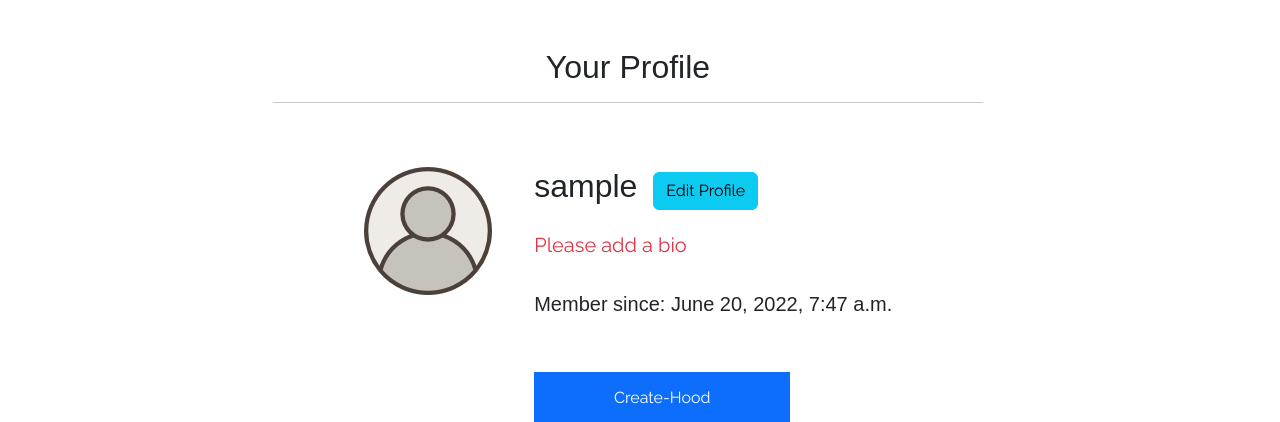
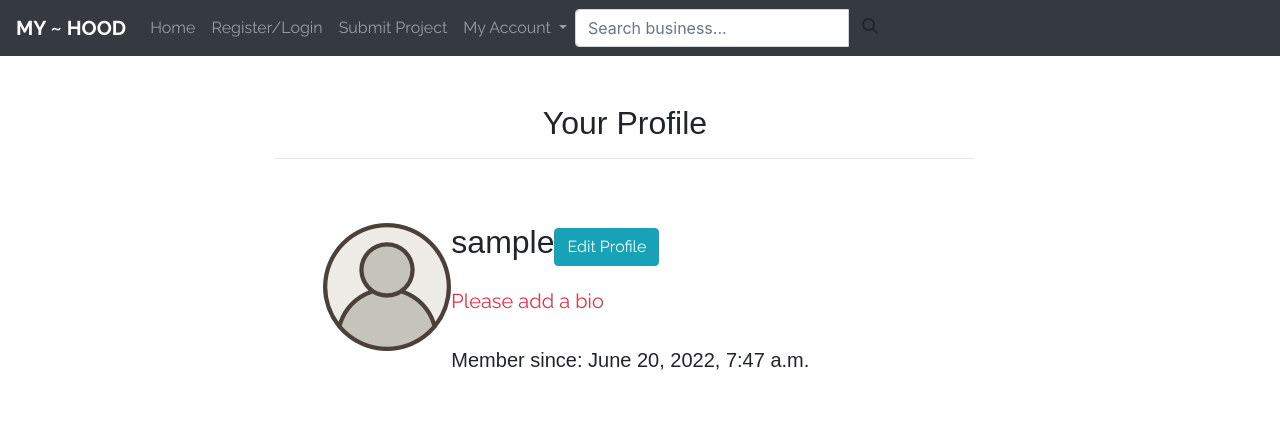
Before and after one commit to Williamsoditi/The-Block, a Django app: page /profile/ in a window 1280 px wide. Shown: the top 422 px of the page. Run offline with Django 4.2, Linux system fonts and the light colour scheme; the visitor is signed in with stand-in values (Sample User, id 1); data comes from the database, SQL or seed files in the repository; some libraries are stand-ins or nearby versions; some web fonts are replaced.

Commit message:
Feat : Adds navbar

```diff
--- a/HoodApp/templates/base.html
+++ b/HoodApp/templates/base.html
@@ -1,4 +1,4 @@
-{% load bootstrap5 %}
+{% load bootstrap4 %}
 {% load static %}
 <!DOCTYPE html>
 <html lang="en">
--- a/HoodApp/templates/business/create_biz.html
+++ b/HoodApp/templates/business/create_biz.html
@@ -1,11 +1,10 @@
 {%extends 'base.html' %}
 {% load static %}
-{% load bootstrap5 %}
+{% load bootstrap4 %}
 {% block content %}
 
 <div class="container-fluid">
     <div class="row">
-      <!-- Empty div -->
       <div class="col-md-3"></div>
       <div class="col-md-6 mt-3">
         <div class="panel panel-default">
@@ -29,7 +28,6 @@
         </div>
 
       </div>
-      <!-- empty div -->
       <div class="col-md-3"></div>
     </div>
 </div>
--- a/HoodApp/templates/django_registration/registration_form.html
+++ b/HoodApp/templates/django_registration/registration_form.html
@@ -1,5 +1,5 @@
 {%extends 'registration/base.html' %}
-{% load bootstrap5 %}
+{% load bootstrap4 %}
 {% block content %}
 
 <div class="container-fluid ps-md-0">
--- a/HoodApp/templates/home.html
+++ b/HoodApp/templates/home.html
@@ -1,6 +1,6 @@
 {%extends 'base.html' %}
 {% load static %}
-{% load bootstrap5 %}
+{% load bootstrap4 %}
 {% block content %}
 
 <div class="overall">
--- a/HoodApp/templates/hood/create_hood.html
+++ b/HoodApp/templates/hood/create_hood.html
@@ -1,6 +1,6 @@
 {%extends 'base.html' %}
 {% load static %}
-{% load bootstrap5 %}
+{% load bootstrap4 %}
 {% block content %}
 
 <div class="container-fluid">
--- a/HoodApp/templates/navbar.html
+++ b/HoodApp/templates/navbar.html
@@ -0,0 +1,44 @@
+<nav class="navbar navbar-expand-md bg-dark text-white navbar-dark">
+    <a class="navbar-brand" href="/"><strong>MY ~ HOOD</strong></a>
+    <button class="navbar-toggler" type="button" data-toggle="collapse" data-target="#collapsibleNavbar">
+        <span class="navbar-toggler-icon"></span>
+    </button>
+    <div class="collapse navbar-collapse" id="collapsibleNavbar">
+        <ul class="nav navbar-nav navbar-left">
+            <li class="nav-item">
+                <a class="nav-link" href="/">Home</a>
+            </li>
+            <li class="nav-item">
+                <a class="nav-link" href="/accounts/login/">Register/Login</a>
+            </li>
+            <li class="nav-item">
+                <a class="nav-link" href="/project/project">Submit Project</a>
+            </li>
+            <li class="nav-item dropdown">
+                <a class="nav-link dropdown-toggle" href="#" id="navbardrop" data-toggle="dropdown">
+                    My Account
+                </a>
+                <div class="dropdown-menu">
+                    {% if user.is_authenticated %}
+                    <a class="dropdown-item" href="/profile">Profile</a>
+                    <a class="dropdown-item" href="/project/project/">Add Project</a>
+                    <a class="dropdown-item" href="/logout">Logout</a>
+                    {% else %}
+                    <small class="text-center">Please log in</small>
+                    <a class="nav-link" href="/accounts/login/">Register/Login</a>
+                    {% endif %}
+                </div>
+            </li>
+        </ul>
+        <ul class="nav navbar-nav navbar-right">
+            <form class="form-inline my-2 my-lg-0" role="search" action="{% url 'search' %}">
+                <div class="input-group " >
+                  <input type="text" class="form-control" placeholder="Search business..." name="search"  >
+                  <div class="input-group-btn">
+                    <button class="btn btn-default" type="submit"><i class="fa fa-search" aria-hidden="true"></i></button>
+                  </div>
+                </div>
+            </form>
+        </ul>
+    </div>
+</nav>
--- a/HoodApp/templates/post/create_post.html
+++ b/HoodApp/templates/post/create_post.html
@@ -1,6 +1,6 @@
 {%extends 'base.html' %}
 {% load static %}
-{% load bootstrap5 %}
+{% load bootstrap4 %}
 {% block content %}
 
 <div class="container-fluid">
--- a/HoodApp/templates/profile/create_profile.html
+++ b/HoodApp/templates/profile/create_profile.html
@@ -1,5 +1,5 @@
 {% extends 'base.html' %}
-{% load bootstrap5 %}
+{% load bootstrap4 %}
 {% block content %}
 
 <div class="container-fluid" style="overflow:scroll!important">
--- a/HoodApp/templates/profile/profile.html
+++ b/HoodApp/templates/profile/profile.html
@@ -1,5 +1,5 @@
 {%extends 'base.html'%}
-{% load bootstrap5 %}
+{% load bootstrap4 %}
 {% block content %}
 {% load static %}
 <div class="container">
--- a/HoodApp/templates/profile/update_profile.html
+++ b/HoodApp/templates/profile/update_profile.html
@@ -1,5 +1,5 @@
 {% extends 'base.html' %}
-{% load bootstrap5 %}
+{% load bootstrap4 %}
 {% block content %}
 
 <div class="container-fluid">
--- a/HoodApp/templates/registration/base.html
+++ b/HoodApp/templates/registration/base.html
@@ -1,4 +1,4 @@
-{% load bootstrap5 %}
+{% load bootstrap4 %}
 {% load static %}
 <!DOCTYPE html>
 <html>
--- a/HoodApp/templates/registration/login.html
+++ b/HoodApp/templates/registration/login.html
@@ -1,5 +1,5 @@
 {%extends 'registration/base.html' %}
-{% load bootstrap5 %}
+{% load bootstrap4 %}
 {% block content %}
 
 <div class="container-fluid ps-md-0">
@@ -9,7 +9,6 @@
             <div class="login d-flex align-items-center py-5">
                 <div class="container">
                     <div class="row">
-                        <h2 class="text-center"><a href="/" class="sign-head">THE ~ BLOCK</a></h2>
                         <div class="col-md-9 col-lg-8 mx-auto mt-3">
                             <h3 class="login-heading mb-4">Sign In</h3>
                             <hr>
--- a/HoodCore/settings.py
+++ b/HoodCore/settings.py
@@ -45,9 +45,8 @@ INSTALLED_APPS = [
     'django.contrib.messages',
     'django.contrib.staticfiles',
     'HoodApp.apps.HoodappConfig',
-    # 'bootstrap3',
-    # 'bootstrap4',
-    'bootstrap5',
+    'bootstrap3',
+    'bootstrap4',
     'cloudinary',
     'rest_framework',
 ]
--- a/static/css/login.css
+++ b/static/css/login.css
@@ -14,7 +14,7 @@ h1, h2, h3, h4, h5, h6{
     font-family: 'Anek Malayalam', sans-serif;
 }
 .signup {
-    background-color: #028090 !important;
+    /* background-color: #028090 !important; */
     border-color: none;
 }
 .login {
@@ -36,6 +36,6 @@ h1, h2, h3, h4, h5, h6{
     color: black;
     font-weight: 700;
 }
-.sign-head:hover{
+/* .sign-head:hover{
     color: #028090;
-}
+} */
```
Also changed, not shown: HoodApp/templates/hood/specific_hood.html (+12 -0 lines).
